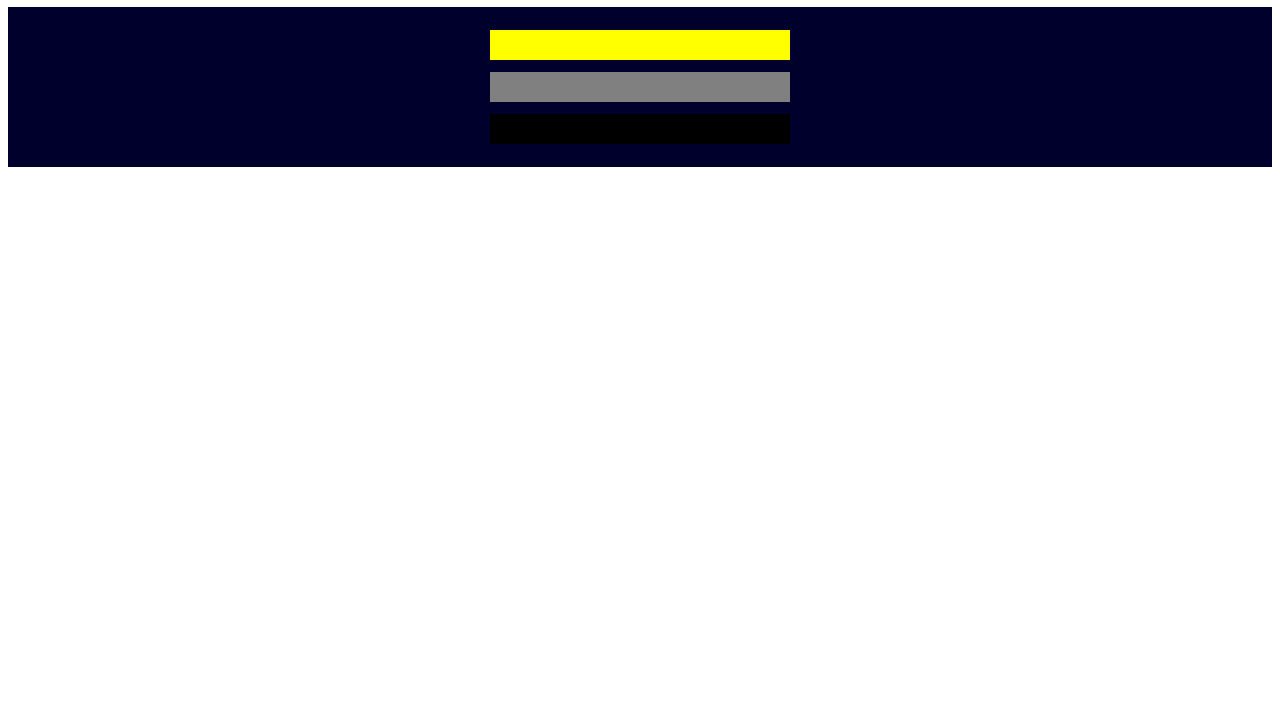
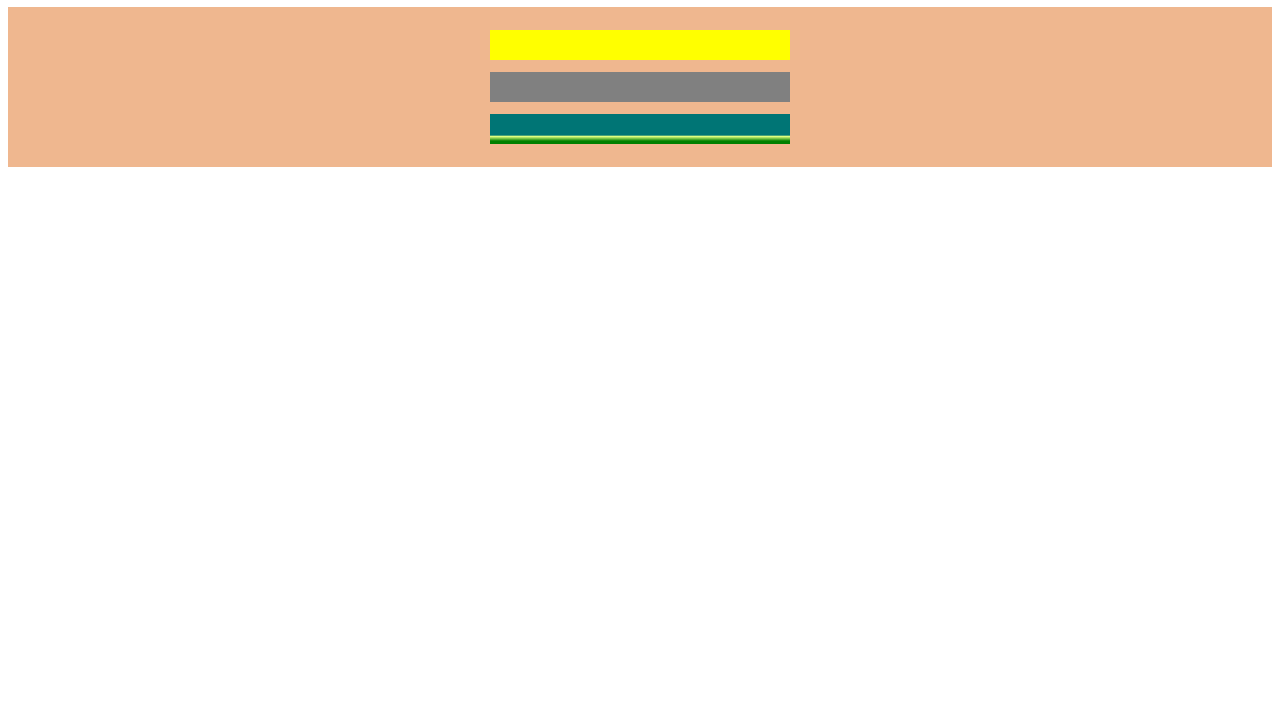
Before and after one commit to achf16/Learning-Responsive-Web-Design, a plain HTML site: page 03_CSS_Setting_Color_to_Crayons/index.html in a window 1280 px wide. Shown: the part 73-800 px from the top of the page. Drawn offline with Linux system fonts and the light colour scheme.

Commit message:
"Updated background colors and gradients for .three and .container classes in style.css"

```diff
--- a/03_CSS_Setting_Color_to_Crayons/style.css
+++ b/03_CSS_Setting_Color_to_Crayons/style.css
@@ -22,11 +22,15 @@ h1{
 }
 
 .three{
-    background-color: black;
+    background: linear-gradient(180deg,#007575 70%,hsl(75,100%,75%) 75%, green 90%);    /* For the use of the linear-gradient is important to change the property background-color
+                                        for background, because the linear-gradient is readed by the PC like a photo.
+                                        Basic syntax: linear-gradient(gradientDirection, color1, color2, ...);
+                                        --The values in px or % after a color represent the length that follow a color in
+                                            the linear-gradient function and they are named Color-stops*/
 }
 
 .container{
-    background-color: rgb(0, 0, 45);
+    background-color: hsl(25, 75%, 75%);
     padding: 11px 0;    /* It has two values: the first one is associate to top
                             and bottom, the second to left and right */
 }
```
